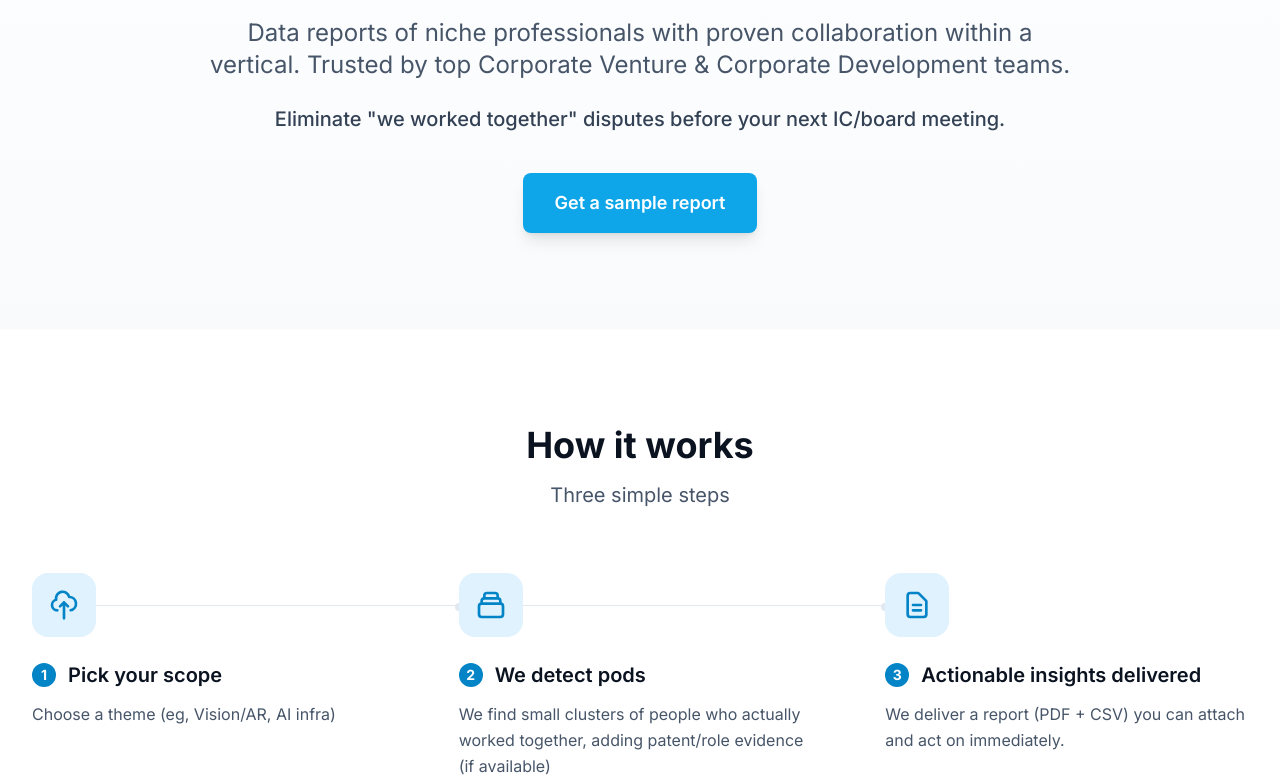
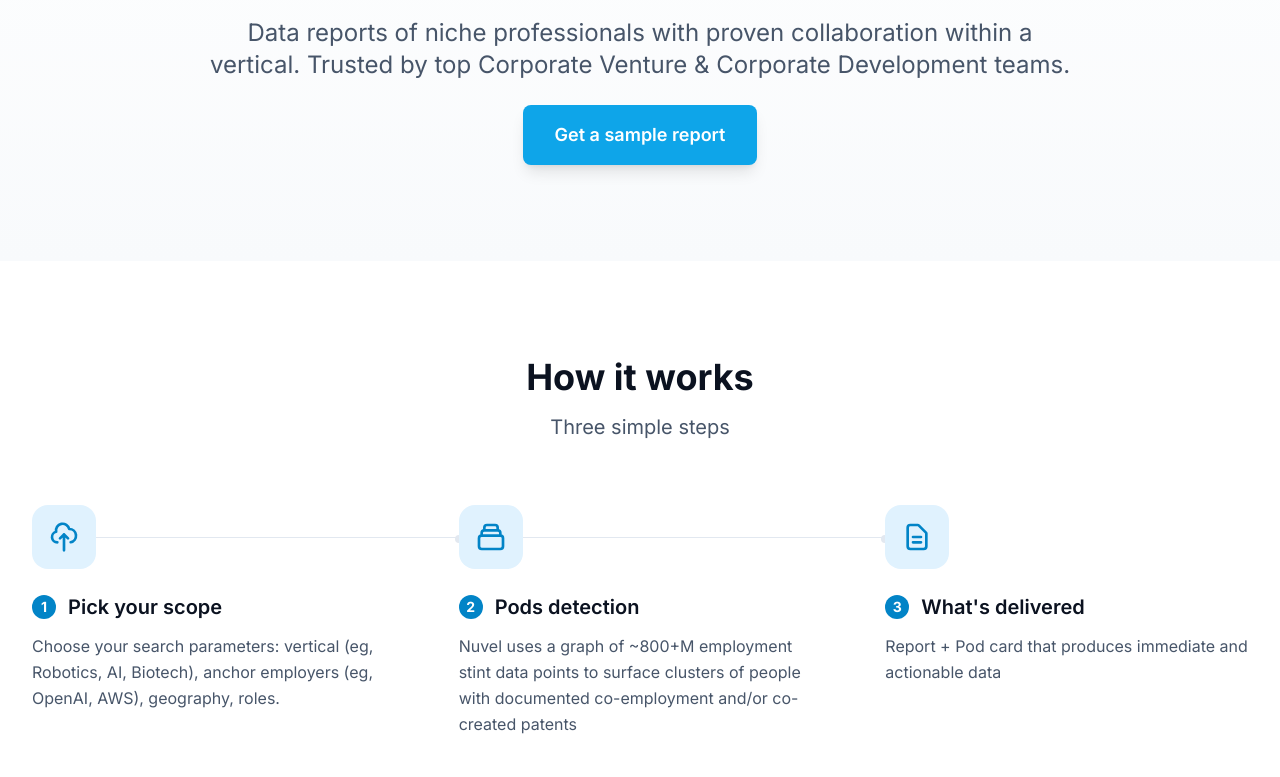
Before and after one commit to shawnnuvel/nuvel-site, a Next.js app: page / in a window 1280 px wide. Shown: the part 304-1081 px from the top of the page. Built offline with nearby package versions, Linux system fonts and the light colour scheme; no server answers.

Commit message:
Update hero and steps: new title, remove outcome row, update how it works section

```diff
--- a/components/Hero.tsx
+++ b/components/Hero.tsx
@@ -20,10 +20,7 @@ export function Hero() {
             {copy.hero.subtitle}
           </p>
 
-          {/* Outcome Row */}
-          <p className="text-lg md:text-xl text-primary-700 mb-10 font-medium">
-            {copy.hero.outcomeRow}
-          </p>
+
 
           {/* CTA */}
           <div className="flex justify-center">
--- a/content/copy.ts
+++ b/content/copy.ts
@@ -1,8 +1,8 @@
 export const copy = {
   hero: {
-    title: 'Identify specialized teams for strategic investments',
+    title: 'Identify Specialized Teams for Deal-sourcing',
     subtitle: 'Data reports of niche professionals with proven collaboration within a vertical. Trusted by top Corporate Venture & Corporate Development teams.',
-    outcomeRow: 'Eliminate "we worked together" disputes before your next IC/board meeting.',
+    outcomeRow: '',
     primaryCTA: 'Get a sample report',
     secondaryCTA: '',
     trustLine: ''
@@ -15,17 +15,17 @@ export const copy = {
       {
         number: '1',
         title: 'Pick your scope',
-        description: 'Choose a theme (eg, Vision/AR, AI infra)'
+        description: 'Choose your search parameters: vertical (eg, Robotics, AI, Biotech), anchor employers (eg, OpenAI, AWS), geography, roles.'
       },
       {
         number: '2',
-        title: 'We detect pods',
-        description: 'We find small clusters of people who actually worked together, adding patent/role evidence (if available)'
+        title: 'Pods detection',
+        description: 'Nuvel uses a graph of ~800+M employment stint data points to surface clusters of people with documented co-employment and/or co-created patents'
       },
       {
         number: '3',
-        title: 'Actionable insights delivered',
-        description: 'We deliver a report (PDF + CSV) you can attach and act on immediately.'
+        title: 'What\'s delivered',
+        description: 'Report + Pod card that produces immediate and actionable data'
       }
     ]
   },
```
